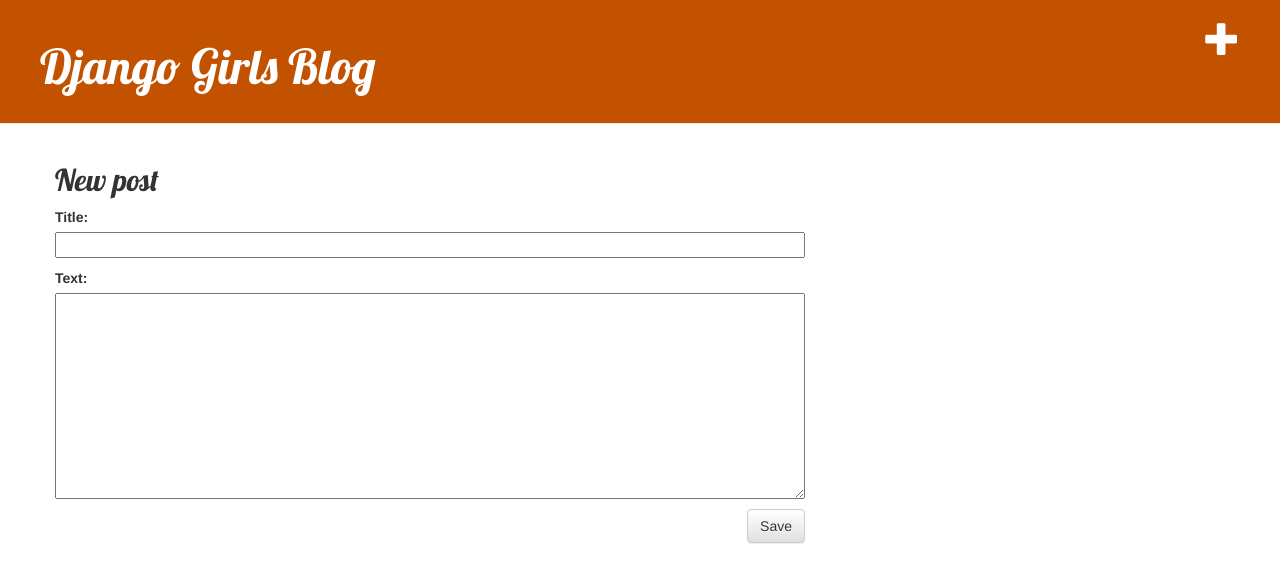
After one commit to nkry-617/my-first-blog, a Django app: page /post/new/ in a window 1280 px wide. The commit adds this page. Shown: the top 583 px of the page. Run offline with Django 3.2, Linux system fonts and the light colour scheme; some libraries are stand-ins or nearby versions.

Commit message:
Added view and template for detailed blog post as well as CSS for the site.

```diff
--- /dev/null
+++ b/blog/forms.py
@@ -0,0 +1,9 @@
+from django import forms
+
+from .models import Post
+
+class PostForm(forms.ModelForm):
+
+    class Meta:
+        model = Post
+        fields = ('title', 'text',)
--- a/blog/templates/blog/base.html
+++ b/blog/templates/blog/base.html
@@ -10,7 +10,9 @@
 
     <body>
         <div class="page-header">
+            <a href="{% url 'post_new' %}" class="top-menu"><span class="glyphicon glyphicon-plus"></span></a>
             <h1><a href="/">Django Girls Blog</a></h1>
+
         </div>
         <div class="content container">
             <div class="row">
--- /dev/null
+++ b/blog/templates/blog/post_edit.html
@@ -0,0 +1,9 @@
+{% extends 'blog/base.html' %}
+
+{% block content %}
+    <h2>New post</h2>
+    <form method="POST" class="post-form">{% csrf_token %}
+        {{ form.as_p }}
+        <button type="submit" class="save btn btn-default">Save</button>
+    </form>
+{% endblock %}
--- a/blog/urls.py
+++ b/blog/urls.py
@@ -4,4 +4,6 @@ from . import views
 urlpatterns = [
     path('', views.post_list, name='post_list'),
     path('post/<int:pk>/', views.post_detail, name='post_detail'),
+    path('post/new/', views.post_new, name='post_new'),
+
 ]
--- a/blog/views.py
+++ b/blog/views.py
@@ -2,6 +2,10 @@ from django.shortcuts import render
 from django.utils import timezone
 from .models import Post
 from django.shortcuts import render, get_object_or_404
+from .forms import PostForm
+
+
+
 
 def post_list(request):
     posts = Post.objects.filter(published_date__lte=timezone.now()).order_by('published_date')
@@ -11,3 +15,7 @@ def post_list(request):
 def post_detail(request, pk):
     post = get_object_or_404(Post, pk=pk)
     return render(request, 'blog/post_detail.html', {'post': post})
+
+def post_new(request):
+    form = PostForm()
+    return render(request, 'blog/post_edit.html', {'form': form})
```
